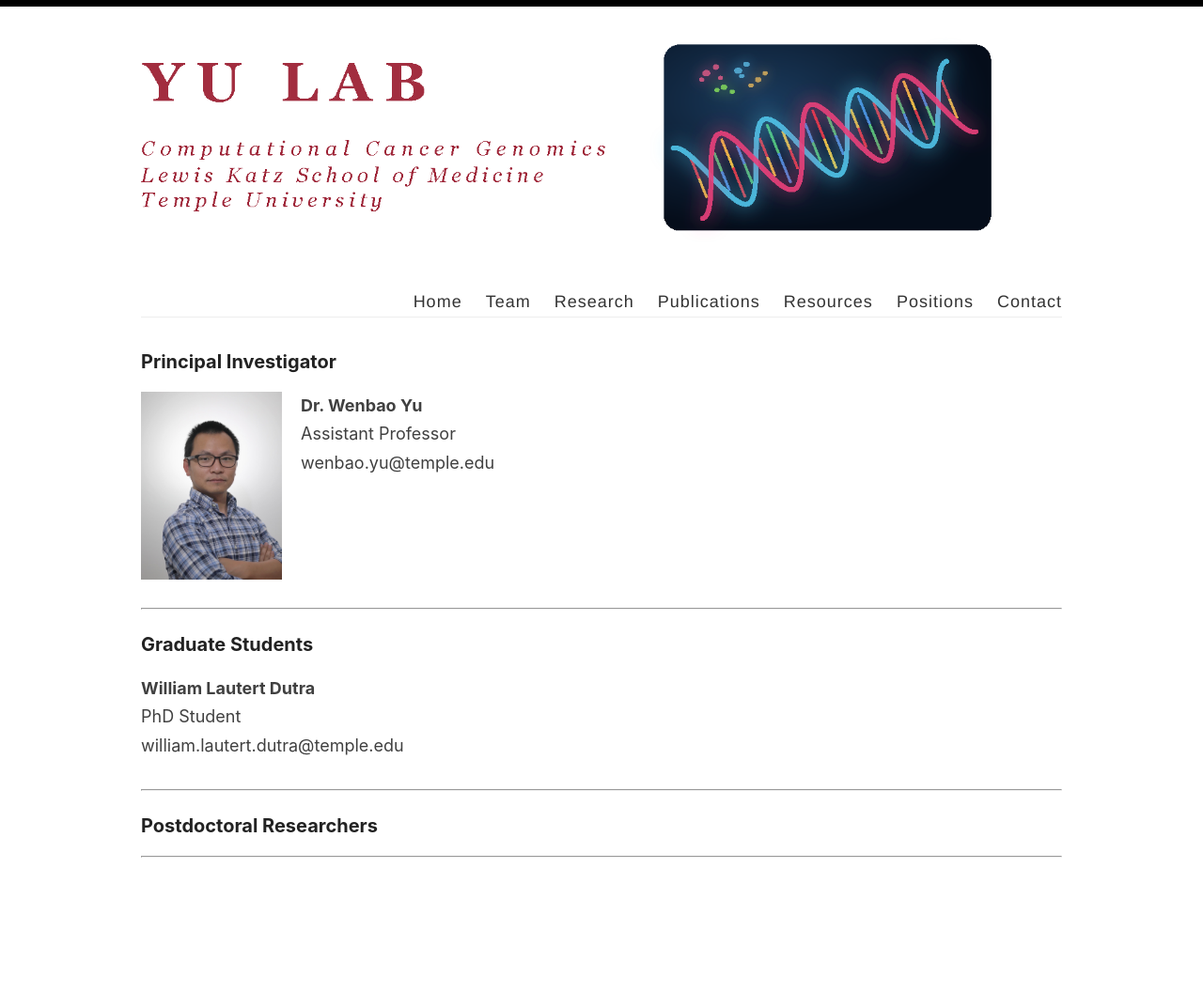
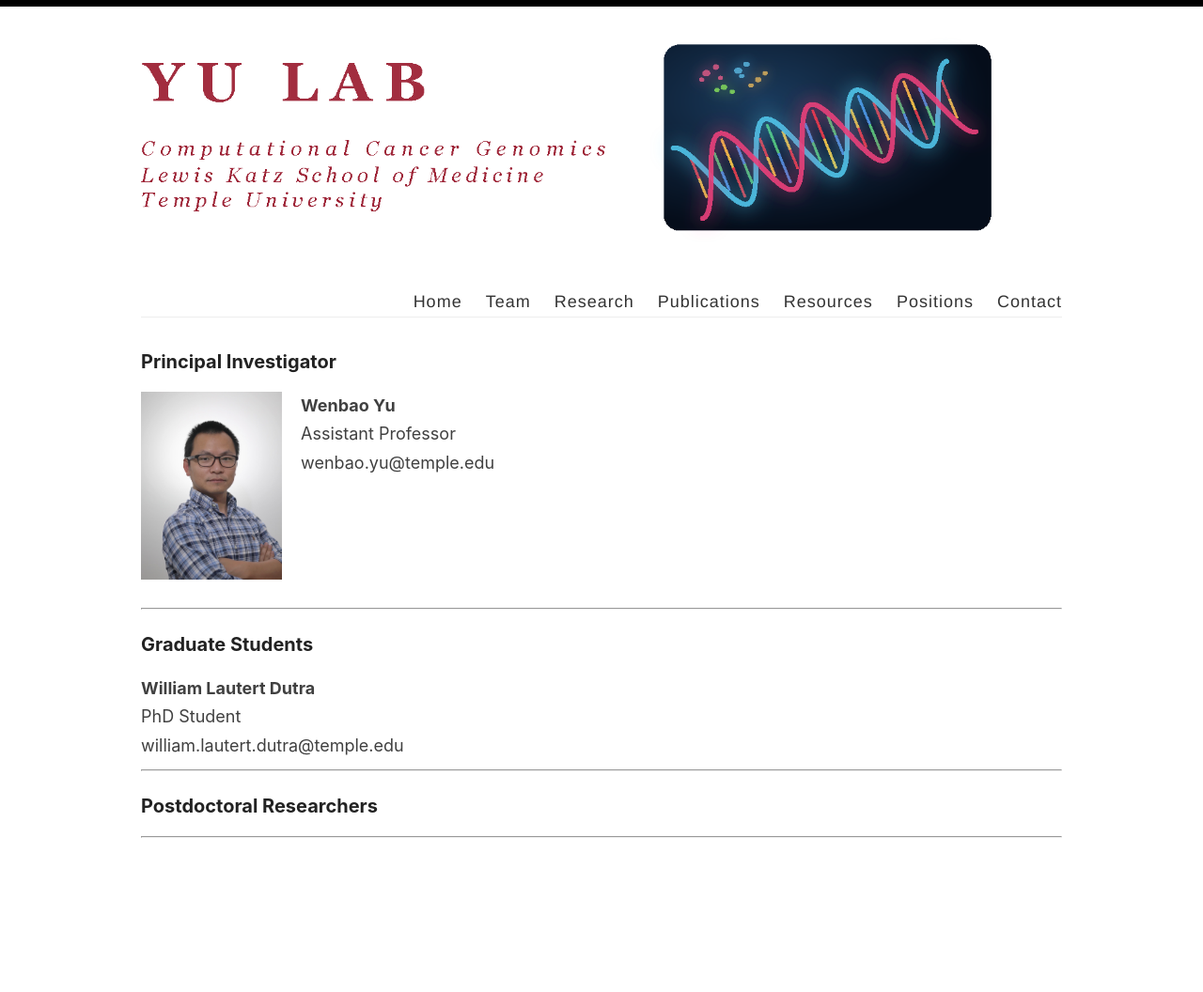
Before and after one commit to wbaopaul/wbaopaul.github.io, a Jekyll site: the page built from _pages/team.md, in a window 1280 px wide. Shown: the whole page at 94% size. Built offline with Jekyll 4.4.1, drawn with Linux system fonts in a browser that asks for light colours; after the commit the page ends 1035 px from its top, so only the background shows below that.

Commit message:
add people

```diff
--- a/_pages/team.md
+++ b/_pages/team.md
@@ -8,7 +8,7 @@ permalink: /team/
 <div style="display: flex; align-items: flex-start; gap: 20px; margin-bottom: 30px;">
   <img src="{{ site.baseurl }}/images/headshot_WY.png" alt="Dr. Wenbao Yu" width="150">
   <div>
-    <strong>Dr. Wenbao Yu</strong><br>
+    <strong>Wenbao Yu</strong><br>
     Assistant Professor<br>
     wenbao.yu@temple.edu
   </div>
@@ -18,13 +18,11 @@ permalink: /team/
 
 ### Graduate Students
 
-<div style="display: flex; align-items: flex-start; gap: 20px; margin-bottom: 30px;">
   <div>
     <strong>William Lautert Dutra</strong><br>
     PhD Student<br>
     william.lautert.dutra@temple.edu
   </div>
-</div>
 
 <!--
 **Student Name**
```
